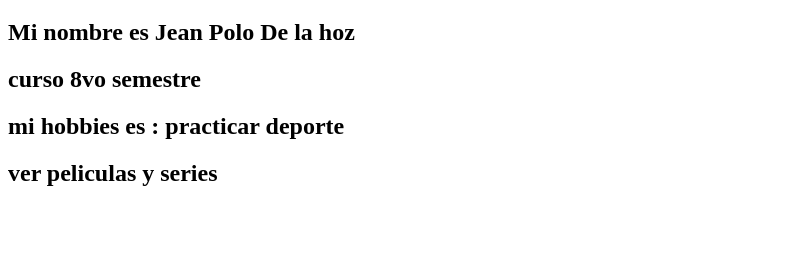
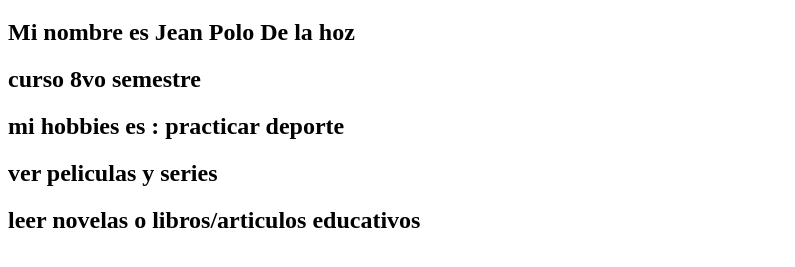
Before and after one commit to Jeanpolo1/BUENAS_PRACTICAS, a plain HTML site: page index.html in a window 1280 px wide. Shown: the part 61-328 px from the top of the page, without its empty margins (0-795 px from the left). Drawn offline with Linux system fonts and the light colour scheme.

Commit message:
tercer hobbie

```diff
--- a/index.html
+++ b/index.html
@@ -11,5 +11,6 @@
     <h2>curso 8vo semestre</h2>
     <h2>mi hobbies es : practicar deporte</h2>
     <h2> ver peliculas y series</h2>
+    <h2>leer novelas o libros/articulos educativos</h2>
 </body>
 </html>
```
